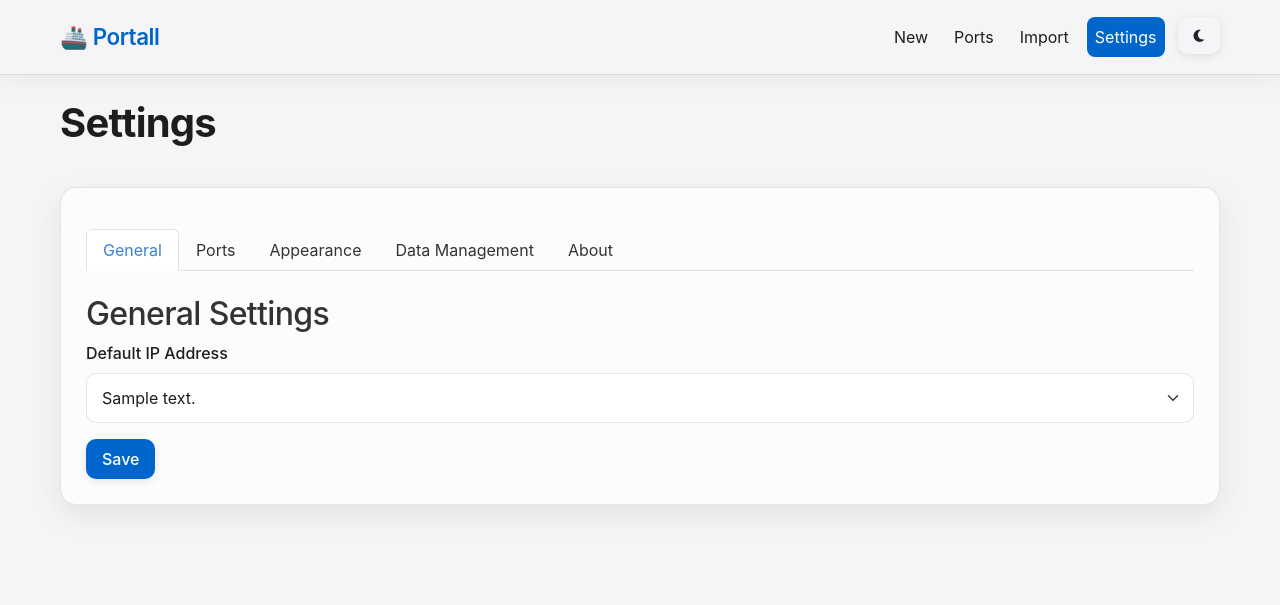
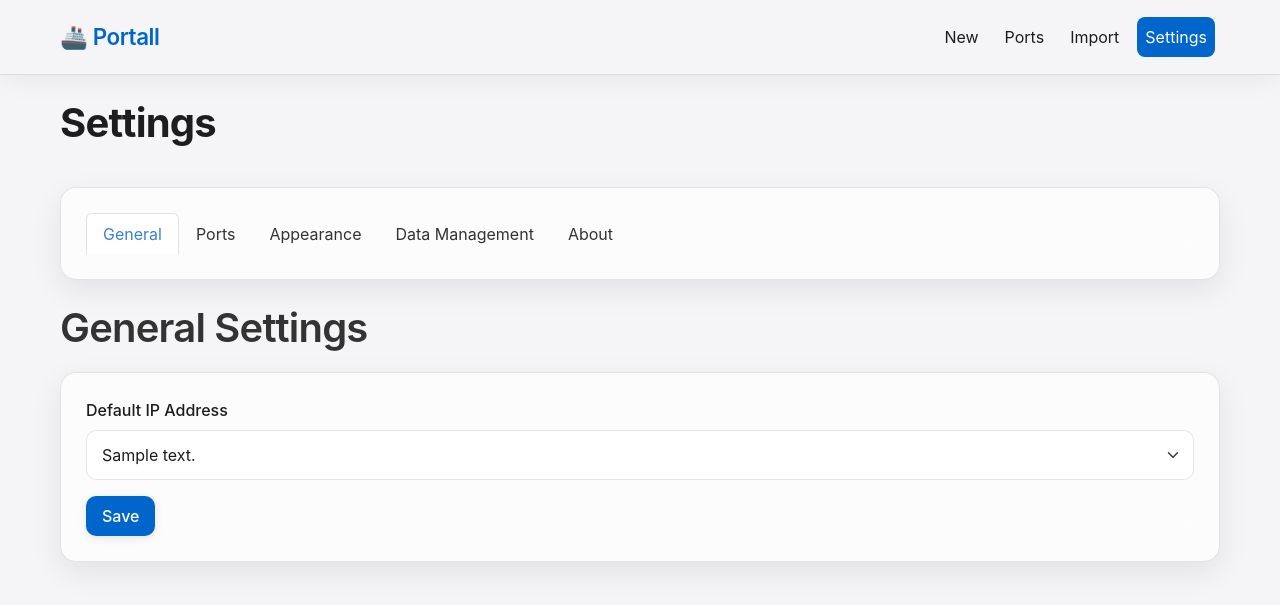
Before and after one commit to need4swede/Portall, a Flask app: page /settings in a window 1280 px wide. Shown: the top 605 px of the page. Run offline with Flask 3, Linux system fonts and the light colour scheme; tables that the repository leaves empty hold one stand-in row (values such as "Sample post"); parts of the project's set-up code (start-up, migrations or seed data) failed here and were passed over; some libraries are stand-ins or nearby versions.

Commit message:
updated settings tabs

```diff
--- a/static/css/global/styles.css
+++ b/static/css/global/styles.css
@@ -509,6 +509,12 @@ h1 {
     color: var(--text-secondary);
 }
 
+.tab-pane h2 {
+    font-size: 2.5rem;
+    margin-bottom: 20px;
+    font-weight: 600;
+}
+
 
 @keyframes pulse {
     0% {
--- a/templates/base.html
+++ b/templates/base.html
@@ -59,11 +59,6 @@
                         <a class="nav-link {% if request.path == '/settings' %}active{% endif %}"
                             href="/settings">Settings</a>
                     </li>
-                    <li class="nav-item">
-                        <button id="theme-toggle-btn" class="btn btn-sm ms-2">
-                            <i class="fas fa-moon"></i>
-                        </button>
-                    </li>
                 </ul>
             </div>
         </div>
--- a/templates/settings.html
+++ b/templates/settings.html
@@ -1,11 +1,11 @@
 {% extends "base.html" %}
 {% block content %}
 <h1>Settings</h1>
-<div class="glass-card">
+<div>
     <div id="notification-area" class="mb-3"></div>
 
     <!-- Tabs -->
-    <ul class="nav nav-tabs mb-4" id="settingsTabs" role="tablist">
+    <ul class="nav nav-tabs mb-4 glass-card" id="settingsTabs" role="tablist">
 
         <!-- General -->
         <li class="nav-item" role="presentation">
@@ -45,7 +45,7 @@
         <!-- General Settings -->
         <div class="tab-pane fade show active" id="general" role="tabpanel" aria-labelledby="general-tab">
             <h2>General Settings</h2>
-            <form id="settings-form">
+            <form id="settings-form" class="glass-card">
                 <div class="mb-3">
                     <label for="default-ip" class="form-label">Default IP Address</label>
                     <select class="form-select" id="default-ip" name="default_ip">
@@ -61,7 +61,7 @@
         <!-- Port Settings -->
         <div class="tab-pane fade" id="ports" role="tabpanel" aria-labelledby="ports-tab">
             <h2>Port Generation Settings</h2>
-            <form id="port-settings-form">
+            <form id="port-settings-form" class="glass-card">
 
                 <!-- Port Start -->
                 <div class="mb-3">
@@ -139,7 +139,7 @@
         <!-- Appearance Settings -->
         <div class="tab-pane fade" id="appearance" role="tabpanel" aria-labelledby="appearance-tab">
             <h2>Appearance</h2>
-            <form id="theme-form">
+            <form id="theme-form" class="glass-card">
                 <div class="mb-3">
                     <label for="theme" class="form-label">Theme</label>
                     <select class="form-select" id="theme" name="theme">
@@ -164,14 +164,14 @@
             <h2>Data Management</h2>
 
             <!-- Export Data Section -->
-            <div class="mb-4">
+            <div class="mb-4 glass-card">
                 <h3>Export Data</h3>
                 <p>Export all Port entries to a file.</p>
                 <button id="export-entries-button" class="btn btn-primary">Export Entries</button>
             </div>
 
             <!-- Purge Data Section -->
-            <div>
+            <div class="mb-4 glass-card">
                 <h3>Purge Data</h3>
                 <p>Purge all entries from the database. This action cannot be undone.</p>
                 <button id="purge-button" class="btn btn-danger">Purge All Entries</button>
```
